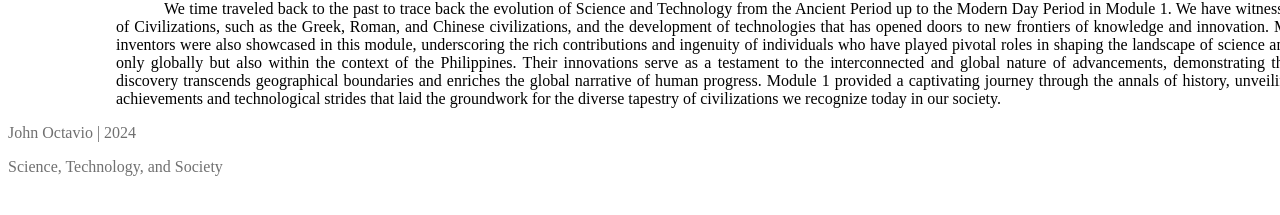
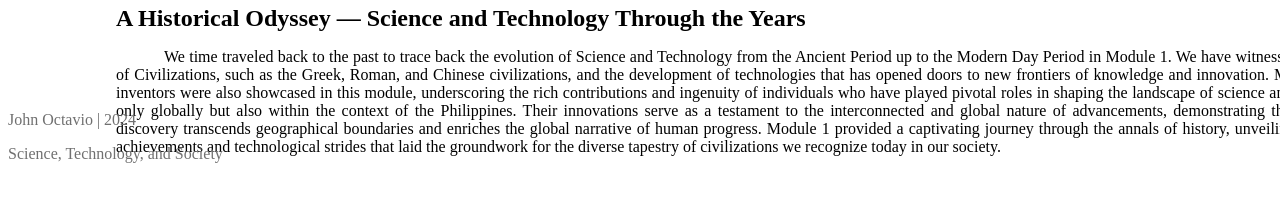
Before and after one commit to ChocoCodes/scientia-aeternum, a React (Vite) app: page /module/1 in a window 1280 px wide. Shown: the part 597-812 px from the top of the page. Built offline with nearby package versions, Linux system fonts and the light colour scheme; the HTML template or start-up script is replaced by a standard one.

Commit message:
Fix: footer styling

```diff
--- a/src/App.tsx
+++ b/src/App.tsx
@@ -38,7 +38,7 @@ function App() {
           <Content />
         }/>
       </Routes>
-      <Footer />
+      <Footer onMainPage={ onMainPage }/>
     </>
   );
 }
--- a/src/components/component/Footer.tsx
+++ b/src/components/component/Footer.tsx
@@ -1,6 +1,9 @@
-const Footer = () => {
+import { PageTrackerProp } from '../../utils/utils';
+
+const Footer = ({ onMainPage }: PageTrackerProp) => {
+    console.log(onMainPage);
     return (
-        <footer>
+        <footer className={ !onMainPage ? 'content-footer' : ''}>
             <p><a href="https://www.linkedin.com/in/john-roland-octavio-3a2457323" target="_blank">John Octavio</a> | 2024</p>
             <p>Science, Technology, and Society</p>
         </footer>
--- a/src/styles/App.css
+++ b/src/styles/App.css
@@ -122,6 +122,7 @@ header .back-btn-content:hover {
   flex-direction: row;
   gap: 1rem;
   padding: 3.63rem 6.75rem;
+  justify-content: center;
 }
 
 .card {
@@ -172,8 +173,8 @@ header .back-btn-content:hover {
 
 .content img {
   object-fit: cover;
-  width: 63.125rem;
-  height: 24.688rem;
+  width: 80.125rem;
+  height: 27.6875rem;
   box-shadow: 2px 4px 4px 0px rgba(0, 0, 0, 0.25);
 }
 
@@ -185,6 +186,12 @@ header .back-btn-content:hover {
 .content p {
   text-indent: 3rem;
   text-align: justify;
+}
+
+.content-footer {
+  position: absolute;
+  bottom: 0;
+  width: 100vw;
 }
 
 footer {
```
